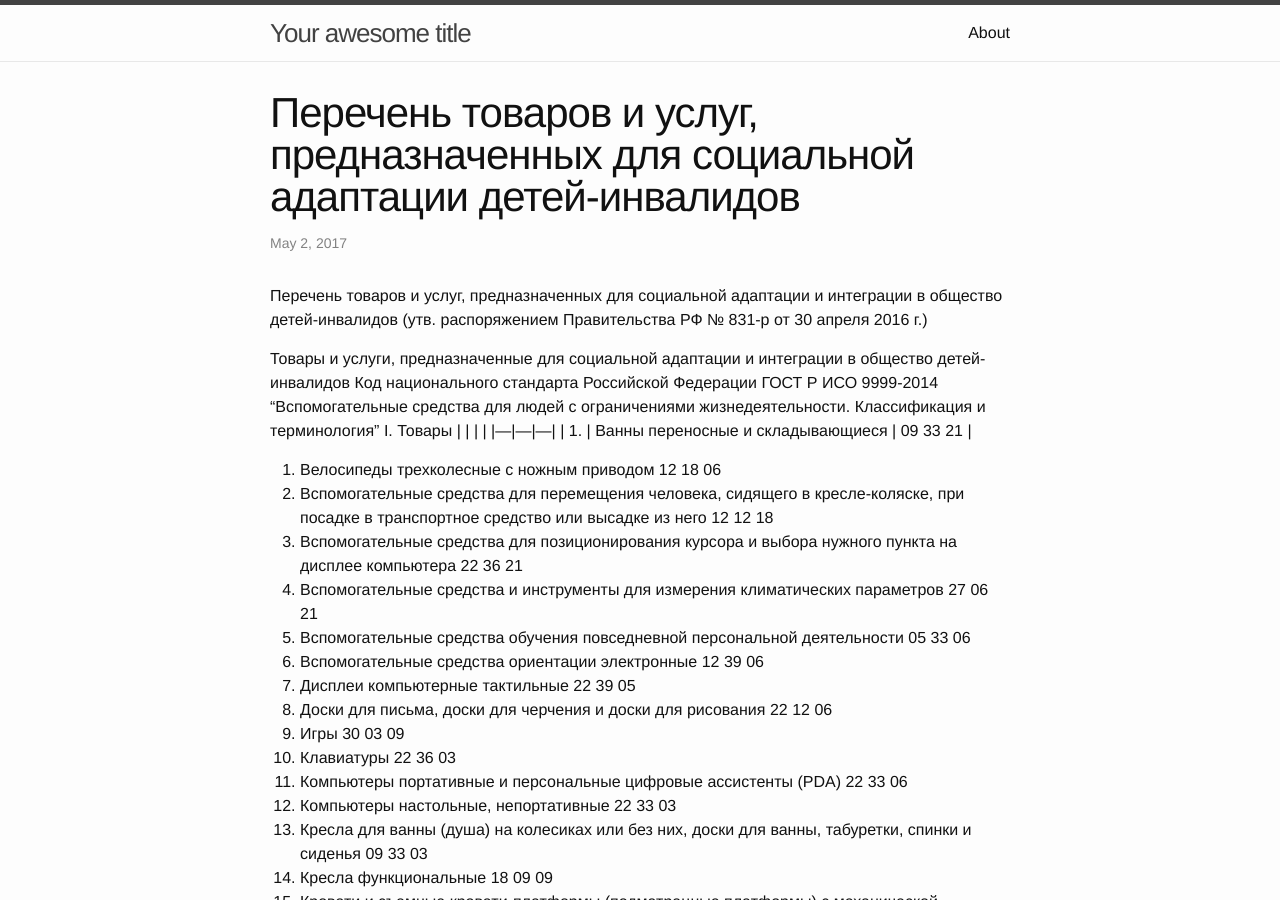
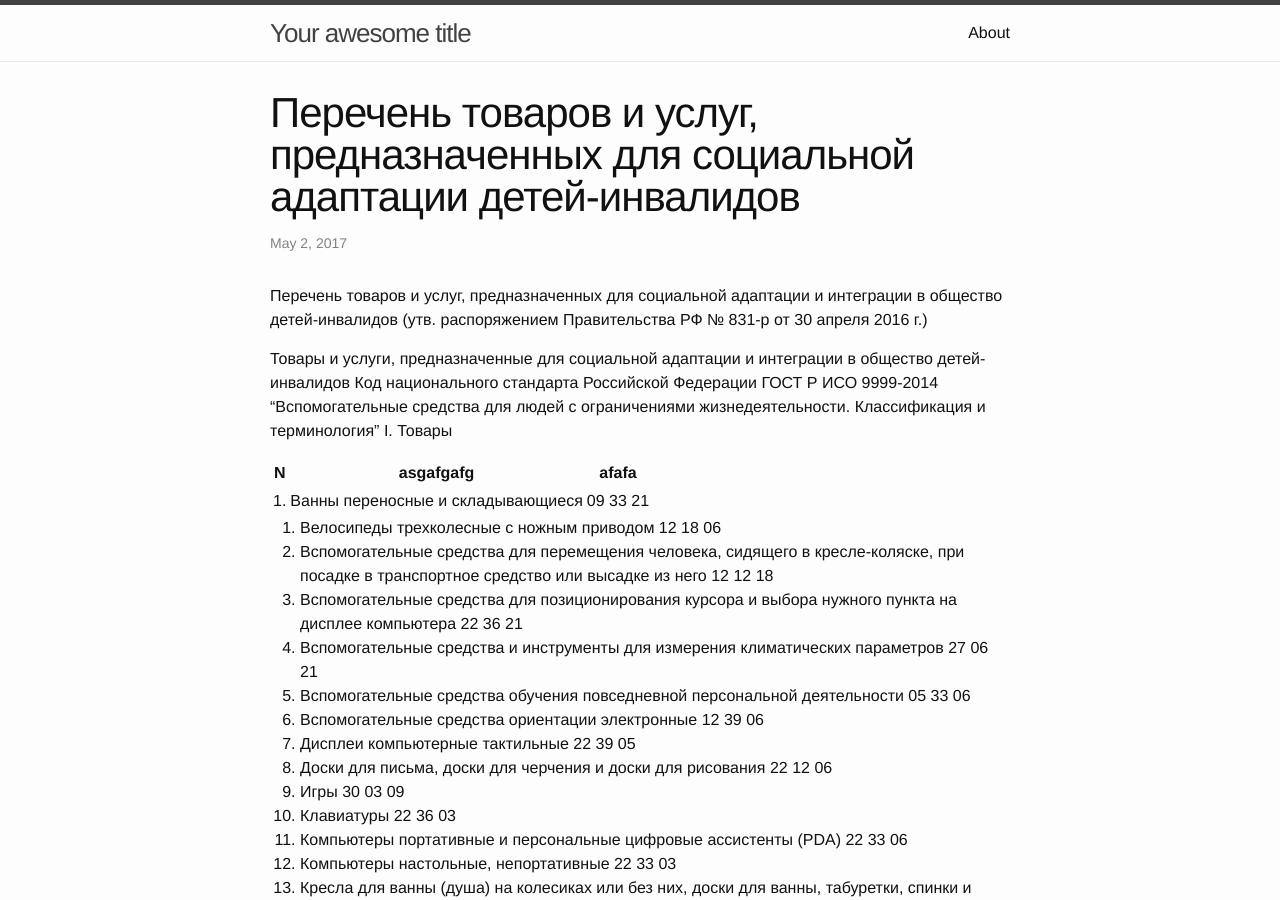
Before and after one commit to qboneteam/saranskmama, a Jekyll site: the page built from _posts/2017-05-02-tovari-i-uslugi-prednaznachennie-dlya-socialnoj-adaptacii-detej-invalidov.md, in a window 1280 px wide and 900 px high. Built offline with Jekyll 4.4.1, drawn with Linux system fonts in a browser that asks for light colours.

Commit message:
Some fix!

```diff
--- a/_posts/2017-05-02-tovari-i-uslugi-prednaznachennie-dlya-socialnoj-adaptacii-detej-invalidov.md
+++ b/_posts/2017-05-02-tovari-i-uslugi-prednaznachennie-dlya-socialnoj-adaptacii-detej-invalidov.md
@@ -9,8 +9,9 @@
 
 Товары и услуги, предназначенные для социальной адаптации и интеграции в общество детей-инвалидов	Код национального стандарта Российской Федерации ГОСТ Р ИСО 9999-2014 "Вспомогательные средства для людей с ограничениями жизнедеятельности. Классификация и терминология"
 I. Товары
- |   |   |   |
- |---|---|---|
+
+ |  N |  asgafgafg                        |  afafa   |
+ |----|-----------------------------------|----------|
  | 1. | Ванны переносные и складывающиеся | 09 33 21 |
 
 
```
